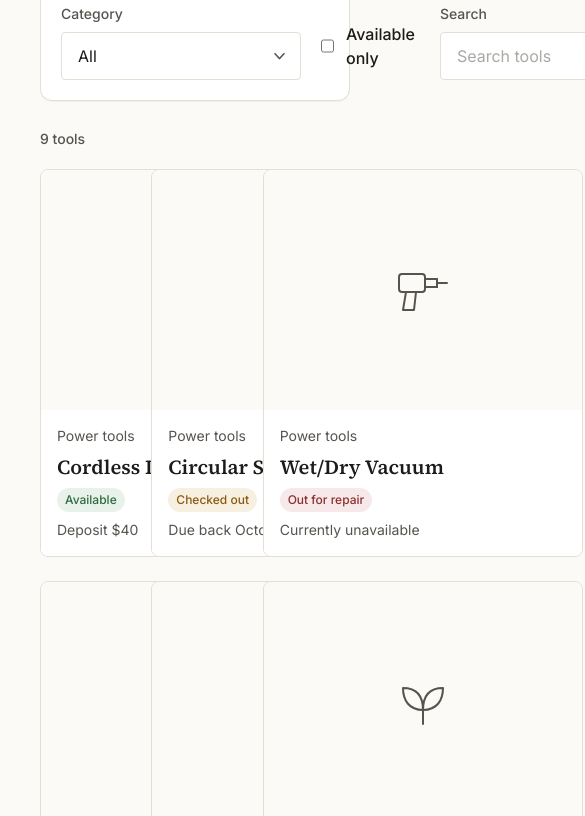
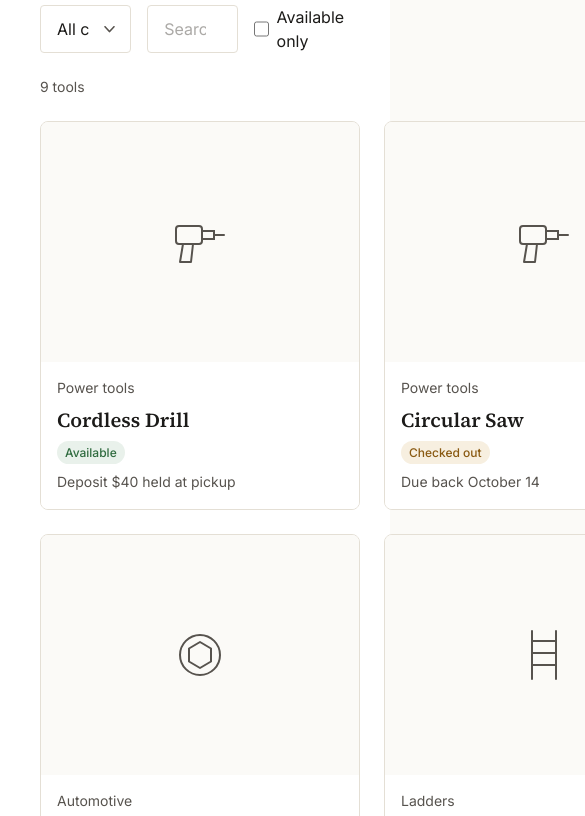
Before and after one commit to MeBeaverGo/d4d-build-a, a website: page index.html in a window 390 px wide. Shown: the part 172-988 px from the top of the page, 585 px wide, since content can reach past the window. Drawn offline with Linux system fonts and the light colour scheme.

Commit message:
Refactored styles and layout for improved consistency and responsiveness, matching the Figma file design.

```diff
--- a/index.html
+++ b/index.html
@@ -10,37 +10,25 @@
   <link rel="stylesheet" href="dist/styles.css">
 </head>
 <body class="min-h-screen bg-surface font-body text-ink antialiased">
-  <main class="mx-auto max-w-[1440px] px-xl pb-[80px] pt-xl">
+  <main class="min-h-screen bg-surface">
     <div id="header-mount"></div>
 
-    <section class="rounded-[12px] border border-border bg-surface-raised p-5 shadow-[0_1px_0_rgba(28,27,25,0.04)]">
-      <div class="flex items-end gap-[20px]">
-        <label class="block w-60">
-          <span class="mb-2 block text-sm font-medium text-ink-muted">Category</span>
-          <span id="category-filter-mount"></span>
-        </label>
+    <section class="flex w-full flex-col gap-lg bg-white p-xl">
+      <h1 class="font-display text-xl font-semibold leading-[1.2] text-ink">Browse the catalog</h1>
 
-        <label class="inline-flex items-center gap-3 pb-[10px]">
-          <input id="available-only" type="checkbox" class="h-[18px] w-[18px] rounded-sm border border-border bg-surface text-accent focus:ring-2 focus:ring-[#dfeae7]" />
-          <span class="text-base font-medium text-ink">Available only</span>
-        </label>
+      <div class="flex items-center gap-md">
+        <span id="category-filter-mount"></span>
+        <span id="name-filter-mount"></span>
 
-        <label class="block w-60">
-          <span class="mb-2 block text-sm font-medium text-ink-muted">Search</span>
-          <span id="name-filter-mount"></span>
+        <label class="inline-flex items-center gap-sm">
+          <input id="available-only" type="checkbox" class="h-5 w-5 rounded-sm border border-border bg-surface-raised text-accent focus:ring-2 focus:ring-[#dfeae7]" />
+          <span class="text-base text-ink">Available only</span>
         </label>
       </div>
-    </section>
 
-    <div class="mt-[28px] mb-[20px]">
-      <p id="result-count" aria-live="polite" class="text-sm font-medium text-ink-muted">0 tools</p>
-    </div>
+      <p id="result-count" aria-live="polite" class="text-sm text-ink-muted">0 tools</p>
 
-    <div id="tool-grid" class="grid grid-cols-3 gap-lg"></div>
-
-    <div id="empty-state" hidden class="mt-[16px] rounded-[12px] border border-dashed border-border bg-surface-raised p-8 text-center">
-      <p class="text-lg font-medium text-ink">Nothing matched</p>
-      <button id="clear-filters" type="button" class="mt-4 inline-flex items-center rounded-full bg-accent px-4 py-2 text-sm font-semibold text-accent-ink transition-colors hover:bg-accent-hover">Clear filters</button>
+      <div id="tool-grid" class="grid w-[1008px] grid-cols-3 gap-lg"></div>
     </div>
   </main>
 
@@ -48,9 +36,7 @@
   <script>
     const availableOnlyInput = document.getElementById('available-only');
     const toolGrid = document.getElementById('tool-grid');
-    const emptyState = document.getElementById('empty-state');
     const resultCount = document.getElementById('result-count');
-    const clearFiltersButton = document.getElementById('clear-filters');
 
     document.getElementById('header-mount').replaceWith(
       window.SixthWardComponents.renderHeader()
@@ -60,7 +46,7 @@
       type: 'Select',
       id: 'category-filter',
       ariaLabel: 'Category',
-      options: [{ value: 'all', label: 'All' }]
+      options: [{ value: 'all', label: 'All categories' }]
     });
     const nameFilterComponent = window.SixthWardComponents.renderFilterField({
       type: 'Search',
@@ -81,21 +67,25 @@
 
     const getMetaLine = (tool) => {
       if (tool.availability === 'checked_out' && tool.due_back) {
-        return `Due back ${formatDueBack(tool.due_back)},`;
+        return `Due back ${formatDueBack(tool.due_back)}`;
       }
 
       if (tool.availability === 'repair') {
-        return 'Currently unavailable';
+        return 'This tool is out for repair.';
+      }
+
+      if (tool.id === 'cordless-drill') {
+        return 'Deposit $40 held at pickup';
       }
 
       const flags = [];
 
       if (tool.members_only) flags.push('Members only');
       if (tool.requires_orientation) flags.push('Orientation required');
-      if (tool.deposit > 0) flags.push(`Deposit $${tool.deposit}`);
+      if (tool.deposit > 0 && tool.id !== 'extension-ladder') flags.push(`Deposit $${tool.deposit}`);
 
       if (flags.length) {
-        return flags.join('. ');
+        return flags.length > 1 ? `${flags.join('. ')}.` : flags[0];
       }
 
       return 'No deposit';
@@ -127,12 +117,10 @@
       toolGrid.innerHTML = '';
 
       if (!filtered.length) {
-        emptyState.hidden = false;
         resultCount.textContent = '0 tools';
         return;
       }
 
-      emptyState.hidden = true;
       resultCount.textContent = `${filtered.length} ${filtered.length === 1 ? 'tool' : 'tools'}`;
 
       const categoryById = Object.fromEntries(categories.map((category) => [category.id, category.label]));
@@ -163,12 +151,6 @@
         categoryFilter.addEventListener('change', () => updateFilters(tools, categories));
         availableOnlyInput.addEventListener('change', () => updateFilters(tools, categories));
         nameFilterInput.addEventListener('input', () => updateFilters(tools, categories));
-        clearFiltersButton.addEventListener('click', () => {
-          categoryFilter.value = 'all';
-          availableOnlyInput.checked = false;
-          nameFilterInput.value = '';
-          updateFilters(tools, categories);
-        });
 
         updateFilters(tools, categories);
       })
--- a/src/components.js
+++ b/src/components.js
@@ -47,7 +47,7 @@ const renderBadge = (status = 'Available') => {
 
 const renderHeader = ({ href = 'index.html' } = {}) => {
   const header = document.createElement('header');
-  header.className = '-mx-xl mb-xl flex w-auto items-center justify-between whitespace-nowrap border-b border-border bg-surface-raised px-xl py-lg';
+  header.className = 'flex w-full items-center justify-between whitespace-nowrap border-b border-border bg-surface-raised px-xl py-lg';
   header.dataset.component = 'header';
   header.dataset.nodeId = '6:14';
   header.innerHTML = `
```
Also changed, not shown: dist/styles.css.
